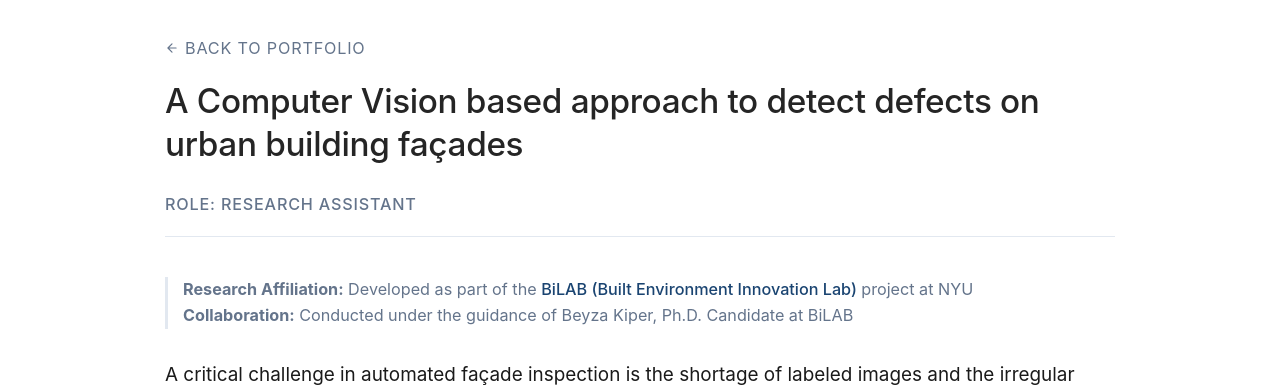
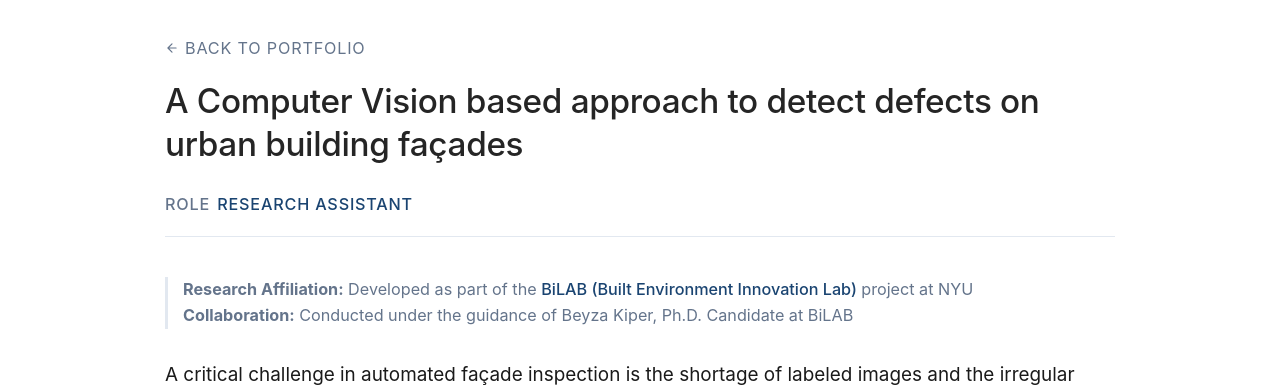
Before and after one commit to Seab0t/Seab0t.github.io, a Jekyll site: the page built from _portfolio/portfolio-facade.md, in a window 1280 px wide. Shown: the top 388 px of the page. Built offline with Jekyll 4.4.1, drawn with Linux system fonts in a browser that asks for light colours; a script bundle is joined from its source files by our own code; library files that are not in the unit come from our copies.

Commit message:
Update portfolio-item.html

```diff
--- a/_layouts/portfolio-item.html
+++ b/_layouts/portfolio-item.html
@@ -203,7 +203,7 @@ layout: default
 <div class="typography-meta-info">
       <div class="meta-left-role">
         {% if page.project_role %}
-          Role: {{ page.project_role }}
+          Role <span class="role-value">{{ page.project_role }}</span>
         {% endif %}
       </div>
 
```
